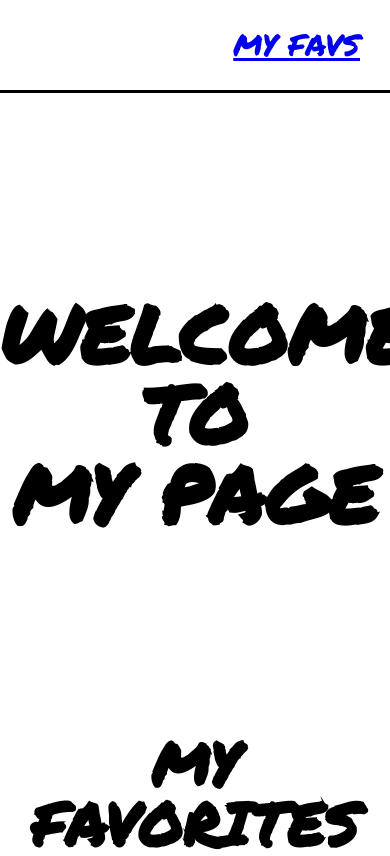
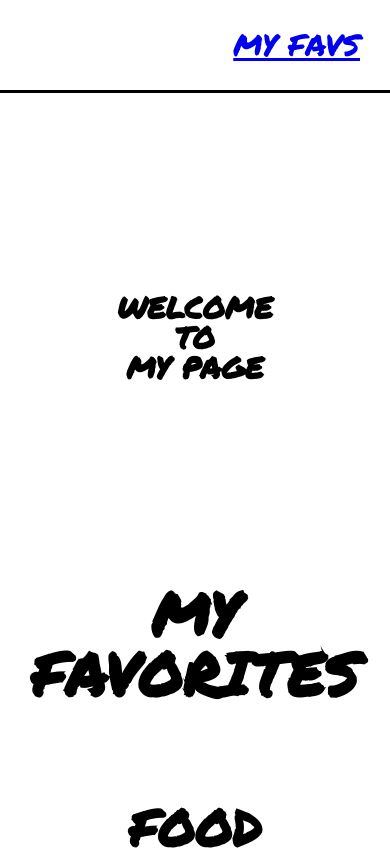
Before and after one commit to ItisErina/Mypage, a plain HTML site: page index.html in a window 390 px wide. Shown: the top 856 px of the page. Drawn offline with Linux system fonts and the light colour scheme.

Commit message:
"Welcome" edited

```diff
--- a/assets/css/style.css
+++ b/assets/css/style.css
@@ -123,7 +123,7 @@ ul {
 
 @media screen and (max-width:780px) {
     .welcome {
-        font-size: 80px;
+        font-size: 100%;
     }
     .paragraph {
         flex-direction: column;
```
